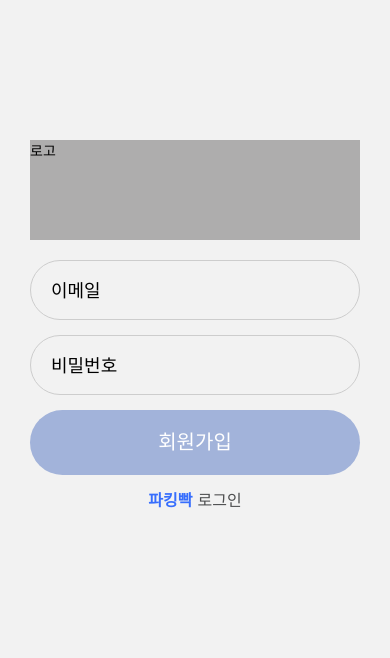
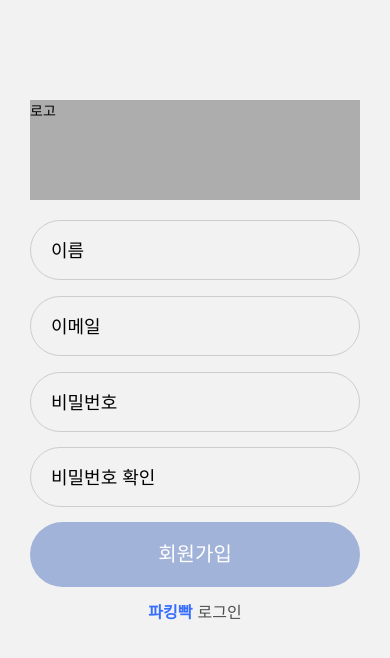
Before and after one commit to shinsewon/ParkingPpak-client, a React Native app: screen /Register in a window 390 px wide. Shown: the top 658 px of the page. Built offline with nearby package versions, Linux system fonts and the light colour scheme.

Commit message:
[📰 Add] conponents,hooks 폴더 생성 및 회원가입 Screen 수정 -. component 폴더 추가 및 BorderInput 파일 -. hooks 폴더 추가 및 useInput Custom Hook 생성 -. 회원가입 Screen에서 이름, 이메일 로직 수정

```diff
--- a/babel.config.js
+++ b/babel.config.js
@@ -25,6 +25,7 @@ module.exports = {
           '@screens': './src/screens',
           '@utils': './src/utils',
           '@assets': './src/assets',
+          '@hooks': './src/hooks',
         },
       },
     ],
--- /dev/null
+++ b/src/components/common/BorderInput.tsx
@@ -0,0 +1,38 @@
+import React, {forwardRef, ForwardedRef} from 'react';
+import {TextInput, StyleSheet} from 'react-native';
+import {palette} from '@constant/index';
+
+interface IProps {
+  hasMarginBottom?: boolean;
+  [name: string]: any;
+}
+
+function BorderInput<T>(
+  {hasMarginBottom = true, ...rest}: IProps,
+  ref: ForwardedRef<TextInput>,
+) {
+  return (
+    <TextInput
+      ref={ref}
+      style={[styles.input, hasMarginBottom && styles.margin]}
+      {...rest}
+    />
+  );
+}
+
+BorderInput.displayName = 'BorderInput';
+export default forwardRef(BorderInput);
+
+const styles = StyleSheet.create({
+  input: {
+    borderColor: palette.grey_6,
+    borderWidth: 1,
+    paddingHorizontal: 20,
+    borderRadius: 40,
+    height: 60,
+    fontSize: 18,
+  },
+  margin: {
+    marginBottom: 16,
+  },
+});
--- /dev/null
+++ b/src/components/common/index.ts
@@ -0,0 +1 @@
+export {default as BorderInput} from './BorderInput';
--- /dev/null
+++ b/src/hooks/index.ts
@@ -0,0 +1 @@
+export {default as useInput} from './useInput';
--- /dev/null
+++ b/src/hooks/useInput.ts
@@ -0,0 +1,20 @@
+import {useState, useCallback} from 'react';
+
+type onChangeType = (name: string) => (value: string) => void;
+
+const useInput = <IState extends Partial<IState>>(
+  initValue: IState,
+): [IState, onChangeType] => {
+  const [form, setForm] = useState(initValue);
+
+  const onChange = useCallback(
+    (name: string) => (value: string) => {
+      setForm(form => ({...form, [name]: value}));
+    },
+    [],
+  );
+
+  return [form, onChange];
+};
+
+export default useInput;
--- a/src/screens/Auth/RegisterScreen.tsx
+++ b/src/screens/Auth/RegisterScreen.tsx
@@ -1,26 +1,78 @@
-import React from 'react';
+import React, {useRef} from 'react';
 import {palette} from '@constant/index';
+import {useInput} from 'hooks';
+import {BorderInput} from 'components/common';
 import {AuthStackNavigationProps} from './index';
 import {useNavigation} from '@react-navigation/native';
-import {StyleSheet, Text, View, TextInput, Pressable} from 'react-native';
+import {
+  StyleSheet,
+  Text,
+  View,
+  TextInput,
+  Pressable,
+  KeyboardAvoidingView,
+  Platform,
+} from 'react-native';
+import {SafeAreaView} from 'react-native-safe-area-context';
+
+export interface InputProps {
+  name: string;
+  email: string;
+  password: string;
+  confirmPassword: string;
+}
 
 export default function RegisterScreen() {
+  const [{name, email, password, confirmPassword}, onChange] =
+    useInput<InputProps>({
+      name: '',
+      email: '',
+      password: '',
+      confirmPassword: '',
+    });
   const navigation = useNavigation<AuthStackNavigationProps>();
+  const emailRef = useRef<TextInput>(null);
+  const passwordRef = useRef<TextInput>(null);
 
   const onPressLogin = () => {
     navigation.navigate('Login');
   };
 
+  console.log('email>>', email);
+  console.log('password>>', password);
+
   return (
-    <View style={styles.block}>
+    <KeyboardAvoidingView
+      style={styles.KeyboardAvoidingView}
+      behavior={Platform.select({ios: 'padding'})}>
+      <SafeAreaView>
         <View style={styles.logo}>
           <Text>로고</Text>
         </View>
+        <BorderInput
+          placeholder="이름"
+          returnKeyType="next"
+          value={name}
+          onChangeText={onChange('name')}
+          onSubmitEditing={() => emailRef.current?.focus()}
+        />
+        <BorderInput
+          placeholder="이메일"
+          returnKeyType="next"
+          value={email}
+          ref={emailRef}
+          onChangeText={onChange('email')}
+        />
+
         <View style={styles.inputWrapper}>
           <TextInput
             style={styles.input}
-          returnKeyType="next"
-          placeholder="이메일"
+            textContentType="password"
+            returnKeyType="done"
+            placeholder="비밀번호"
+            secureTextEntry
+            value={password}
+            onChangeText={onChange('password')}
           />
         </View>
         <View style={styles.inputWrapper}>
@@ -28,8 +80,10 @@ export default function RegisterScreen() {
             style={styles.input}
             textContentType="password"
             returnKeyType="done"
-          placeholder="비밀번호"
+            placeholder="비밀번호 확인"
             secureTextEntry
+            value={confirmPassword}
+            onChangeText={onChange('confirmPassword')}
           />
         </View>
         <Pressable style={styles.loginButton}>
@@ -39,11 +93,18 @@ export default function RegisterScreen() {
           <Text style={styles.appName}>파킹빡</Text>
           <Text style={styles.register}>로그인</Text>
         </Pressable>
-    </View>
+      </SafeAreaView>
+    </KeyboardAvoidingView>
   );
 }
 
 const styles = StyleSheet.create({
+  KeyboardAvoidingView: {
+    flex: 1,
+    paddingHorizontal: 30,
+    paddingVertical: 100,
+  },
+
   block: {
     flex: 1,
     paddingHorizontal: 30,
--- a/tsconfig.json
+++ b/tsconfig.json
@@ -47,7 +47,8 @@
       "@modules/*": ["modules/*"],
       "@scenes/*": ["scenes/*"],
       "@utils/*": ["utils/*"],
-      "@assets/*": ["assets/*"]
+      "@assets/*": ["assets/*"],
+      "@hooks/*": ["hooks/*"]
     },
     // "rootDirs": [],                        /* List of root folders whose combined content represents the structure of the project at runtime. */
     // "typeRoots": [],                       /* List of folders to include type definitions from. */
```
Also changed, not shown: 1 other file (tests, documents, lock files or other folders). Lines whose indentation alone changed are shown as unchanged.
